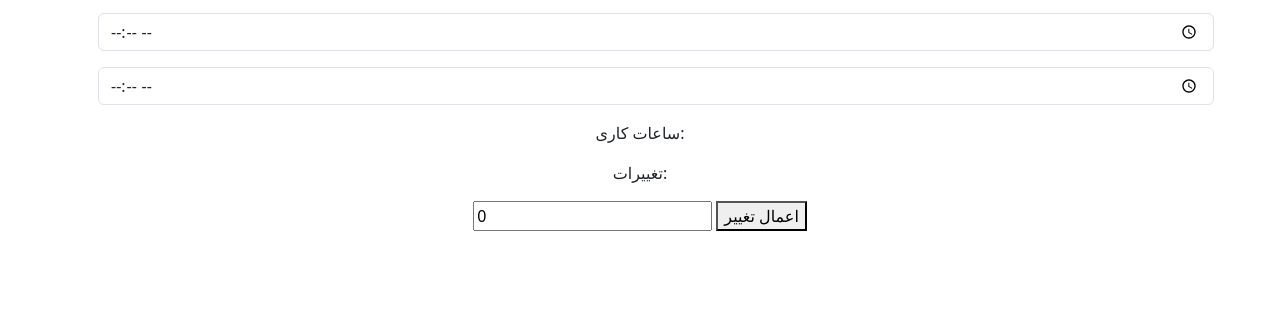
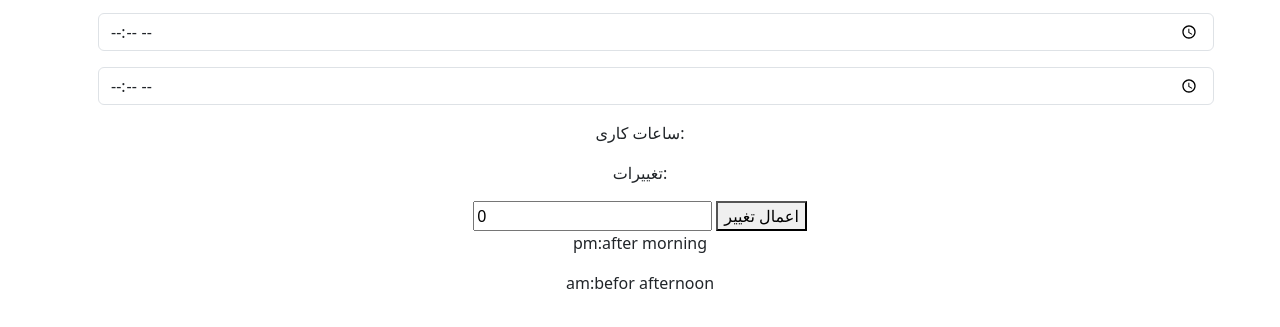
Before and after one commit to Mo30-you/Mo30-you.github.io, a website: page index.html in a window 1280 px wide. Shown: the part 147-474 px from the top of the page. Drawn offline with nearby package versions, Linux system fonts and the light colour scheme.

Commit message:
Update index.html

```diff
--- a/index.html
+++ b/index.html
@@ -20,6 +20,8 @@
             <input type="number" v-model="changeTime" placeholder="تعداد دقیقه">
             <button @click="addOrSubtractTime">اعمال تغییر</button>
         </div>
+          <p class="text-center">pm:after morning </p>
+        <p class="text-center">am:befor afternoon</p>
     </div>
 
     <script>
```
